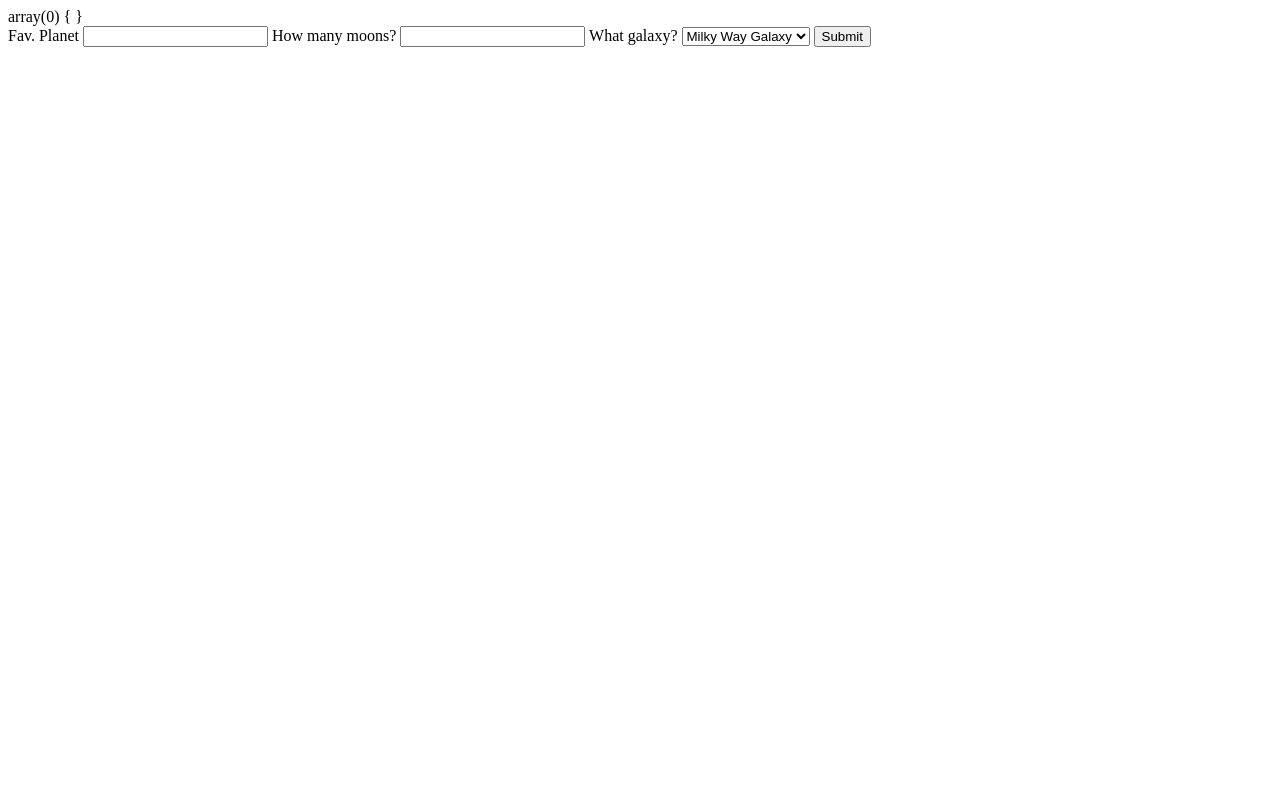
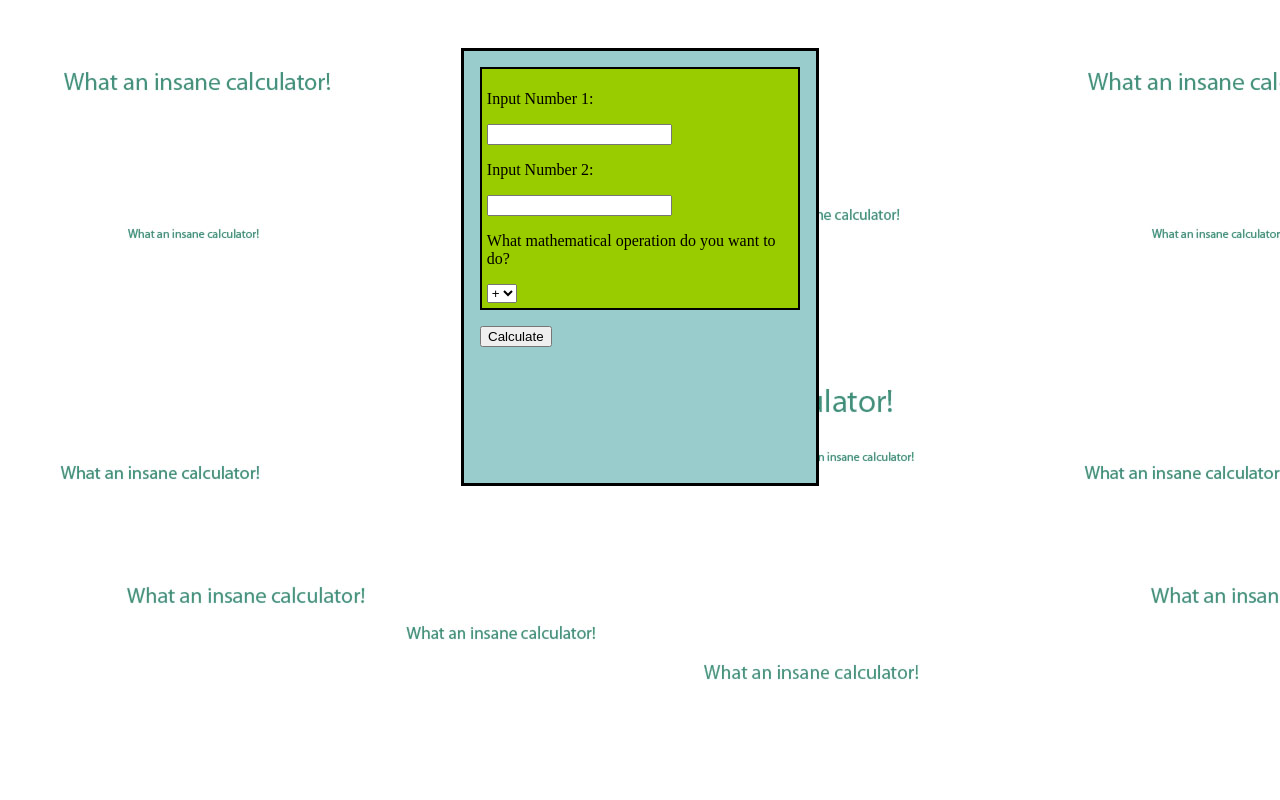
Before and after one commit to adixime/mtm1531-homework-2, a PHP site: page /forms.php in a window 1280 px wide. Run offline with PHP 8.4, Linux system fonts and the light colour scheme.

Commit message:
The final done

```diff
--- /dev/null
+++ b/css/general.css
@@ -0,0 +1,32 @@
+@charset "utf-8";
+/* CSS Document */
+
+html {
+	margin: 0;
+	padding: 3em;
+	background-image: url(../images/bg.jpg);
+}
+body {
+	margin: 0 auto;
+	padding: 1em;
+	border: 3px solid #000;
+	background-color: #9CC;
+	width: 20em;
+	height: 25em;
+}
+
+.input {
+	padding: 0.3em;
+	background-color: #9C0;
+
+	border: 2px solid #000;
+}
+
+#ans {
+	border-top: 2px solid #000;
+	border-bottom: 2px solid #000;
+}
+#ans1 {
+	border-top: 2px solid #000;
+	border-bottom: 2px solid #000;
+}
--- a/forms.php
+++ b/forms.php
@@ -3,57 +3,65 @@
 // This will make error messages visible on Edumedia
 // It's temporary and should be deleted when you've fixed your code
 //error_reporting(-1);
-ini_set('display_errors', 'on');
-var_dump($_POST);
+//ini_set('display_errors', 'on');
+
+
+//var_dump($_POST);
+
 
 ?><!DOCTYPE HTML>
 <html>
 <head>
 	<meta charset="utf-8">
 	<title>Forms</title>
+    <link href="css/general.css" rel="stylesheet">
 </head>
 <body>
 
 <form action="forms.php" method="post">
 
-	<label for="planet">Fav. Planet</label>
-	<input id="planet" name="planet">
-
-	<label for="moons">How many moons?</label>
-	<input type="number" id="moons" name="moons">
-
-	<label for="galaxy">What galaxy?</label>
-	<select id="galaxy" name="galaxy">
-		<option value="m">Milky Way Galaxy</option>
-		<option value="a">Andromeda</option>
-		<option value="t">Tadpole Galaxy</option>
-		<option value="s">Sunflower Galaxy</option>
-		<option value="c">Cartwheel Galaxy</option>
-	</select>
-
-	<button type="submit">Submit</button>
+	<div class="input">
+    	<p><label for="noone">Input Number 1:</label></p>
+		<input type="number" id="noone" name="noone">
+	   	<p><label for="notwo">Input Number 2:</label></p>
+		<input type="number" id="notwo" name="notwo">
+		<p><label for="operation">What mathematical operation do you want to do?</label></p>
+		<select id="operation" name="operation">
+		<option value="+">+</option>
+		<option value="-">-</option>
+		<option value="*">*</option>
+		<option value="/">/</option>
+		</select>
+    </div>
+	<p><button type="submit">Calculate</button></p>
 
 </form>
 
-<?php if (!empty($_POST['planet']) && !empty($_POST['moons'])) : ?>
-
-	<p><strong>Wow, I didn't know <?php echo $_POST['planet']; ?> had <?php echo $_POST['moons']; ?> moons.</strong></p>
-
-	<?php if ($_POST['planet'] == 'Saturn') : ?>
-		<p>Check out those rings.</p>
-	<?php elseif ($_POST['planet'] == 'Neptune') : ?>
-		<p>Yeah, those rings are OK.</p>
-	<?php else : ?>
-		<p>No rings? Say what!?</p>
-	<?php endif; ?>
-
+<?php if (!empty($_POST['noone']) && !empty($_POST['notwo'])) : ?>
 	<?php
-
-		$moon_diff = $_POST['moons'] - 1;
-
-	?>
-
-	<p><?php echo $_POST['planet']; ?> has <?php echo $moon_diff; ?> more moons than Earth.</p>
+        $noone = $_POST['noone'];
+        $notwo = $_POST['notwo'];
+        $operation = $_POST['operation'];
+    ?>
+    <?php if ($_POST['operation'] == '+') : ?>
+    	<?php $sumtotal = $noone + $notwo?>
+        <p id="ans">The answer to <?php echo $_POST['noone']; echo $_POST['operation']; echo $_POST['notwo']; ?> = <?php print($sumtotal);?></p>
+        <p id="ans1"><strong>The Taxed Money (13%)= $<?php print number_format ($sumtotal * 0.13, 2, '.', ','); ?></strong></p>
+    <?php elseif ($_POST['operation'] == '-') : ?>
+        <?php $sumtotal = $noone - $notwo?>
+        <p id="ans">The answer to <?php echo $_POST['noone']; echo $_POST['operation']; echo $_POST['notwo']; ?> = <?php print($sumtotal);?></p>
+        <p id="ans1"><strong>The Taxed Money (13%)= $<?php print number_format ($sumtotal * 0.13, 2, '.', ','); ?></strong></p>
+    <?php elseif ($_POST['operation'] == '*') : ?>
+        <?php $sumtotal = $noone * $notwo?>
+        <p id="ans">The answer to <?php echo $_POST['noone']; echo $_POST['operation']; echo $_POST['notwo']; ?> = <?php print($sumtotal);?></p>
+        <p id="ans1"><strong>The Taxed Money (13%)= $<?php print number_format ($sumtotal * 0.13, 2, '.', ','); ?></strong></p>
+    <?php elseif ($_POST['operation'] == '/') : ?>
+        <?php $sumtotal = $noone / $notwo?>
+        <p id="ans">The answer to <?php echo $_POST['noone']; echo $_POST['operation']; echo $_POST['notwo']; ?> = <?php print($sumtotal);?></p>
+        <p id="ans1"><strong>The Taxed Money (13%) = $<?php print number_format ($sumtotal * 0.13, 2, '.', ','); ?></strong></p>
+    <?php else : ?>
+        <p id="ans">I don't know what's going on! :(</p>
+    <?php endif; ?>
 
 <?php endif; ?>
 
```
Also changed, not shown: README.md, images/bg.jpg (added).
